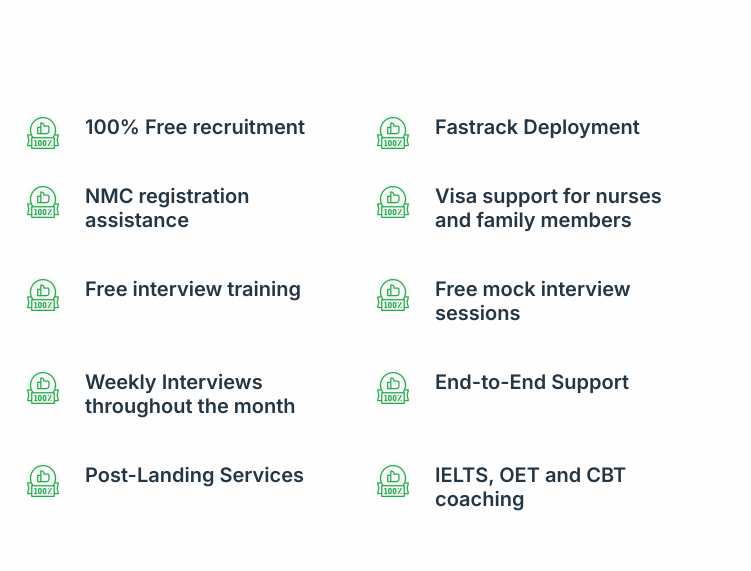
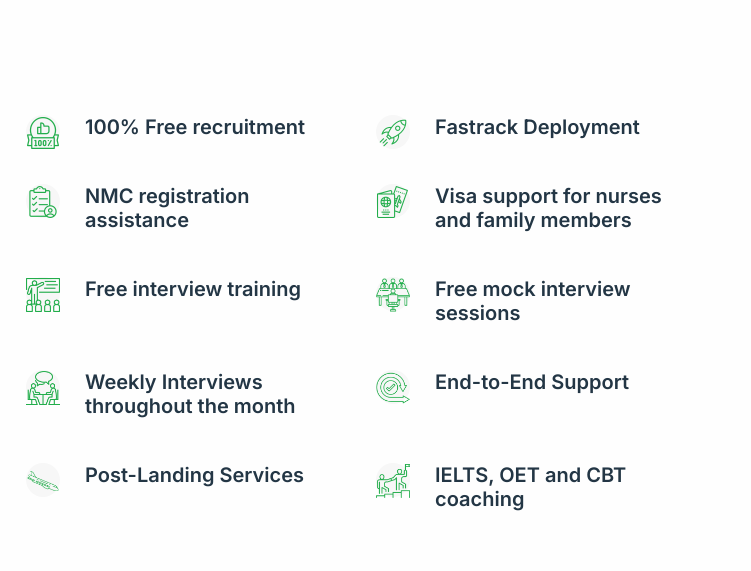
Before and after one commit to m-yunus/elizabeth-study-consultation, a plain HTML site: page index.html in a window 1280 px wide. Shown: the part 3704-4275 px from the top of the page, 529-1280 px from the left. Drawn offline with nearby package versions, Linux system fonts and the light colour scheme; files whose address does not match are found by name.

Commit message:
added jhhd

```diff
--- a/index.html
+++ b/index.html
@@ -728,7 +728,7 @@
                                 <div class="col-sm-6">
                                     <div class="feature-item">
                                         <div class="icon">
-                                            <img src="assets/img/shape/quality.png" alt="">
+                                            <img src="assets/img/shape/rocket.png" alt="">
                                         </div>
                                         <div class="content">
                                             <h5>Fastrack Deployment</h5>
@@ -739,7 +739,7 @@
                                 <div class="col-sm-6">
                                     <div class="feature-item">
                                         <div class="icon">
-                                            <img src="assets/img/shape/quality.png" alt="">
+                                            <img src="assets/img/shape/registration-form.png" alt="">
                                         </div>
                                         <div class="content">
                                             <h5>NMC registration assistance</h5>
@@ -750,7 +750,7 @@
                                 <div class="col-sm-6">
                                     <div class="feature-item">
                                         <div class="icon">
-                                            <img src="assets/img/shape/quality.png" alt="">
+                                            <img src="assets/img/shape/passport.png" alt="">
                                         </div>
                                         <div class="content">
                                             <h5>Visa support for nurses and family members</h5>
@@ -761,7 +761,7 @@
                                 <div class="col-sm-6">
                                     <div class="feature-item">
                                         <div class="icon">
-                                            <img src="assets/img/shape/quality.png" alt="">
+                                            <img src="assets/img/shape/education.png" alt="">
                                         </div>
                                         <div class="content">
                                             <h5>Free interview training</h5>
@@ -772,7 +772,7 @@
                                 <div class="col-sm-6">
                                     <div class="feature-item">
                                         <div class="icon">
-                                            <img src="assets/img/shape/quality.png" alt="">
+                                            <img src="assets/img/shape/interview.png" alt="">
                                         </div>
                                         <div class="content">
                                             <h5>Free mock interview sessions</h5>
@@ -783,7 +783,7 @@
                                 <div class="col-sm-6">
                                     <div class="feature-item">
                                         <div class="icon">
-                                            <img src="assets/img/shape/quality.png" alt="">
+                                            <img src="assets/img/shape/meeting.png" alt="">
                                         </div>
                                         <div class="content">
                                             <h5>Weekly Interviews throughout the month</h5>
@@ -794,7 +794,7 @@
                                 <div class="col-sm-6">
                                     <div class="feature-item">
                                         <div class="icon">
-                                            <img src="assets/img/shape/quality.png" alt="">
+                                            <img src="assets/img/shape/iteration.png" alt="">
                                         </div>
                                         <div class="content">
                                             <h5>End-to-End Support</h5>
@@ -805,7 +805,7 @@
                                 <div class="col-sm-6">
                                     <div class="feature-item">
                                         <div class="icon">
-                                            <img src="assets/img/shape/quality.png" alt="">
+                                            <img src="assets/img/shape/arrival.png" alt="">
                                         </div>
                                         <div class="content">
                                             <h5>Post-Landing Services</h5>
@@ -816,7 +816,7 @@
                                 <div class="col-sm-6">
                                     <div class="feature-item">
                                         <div class="icon">
-                                            <img src="assets/img/shape/quality.png" alt="">
+                                            <img src="assets/img/shape/leadership.png" alt="">
                                         </div>
                                         <div class="content">
                                             <h5>IELTS, OET and CBT coaching</h5>
```
Also changed, not shown: assets/img/shape/arrival.png (added), assets/img/shape/education.png (added), assets/img/shape/interview.png (added), assets/img/shape/iteration.png (added), assets/img/shape/leadership.png (added), assets/img/shape/meeting.png (added), assets/img/shape/passport.png (added), assets/img/shape/registration-form.png (added), assets/img/shape/rocket.png (added).
